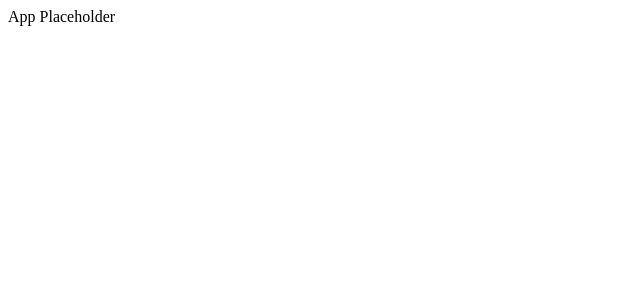
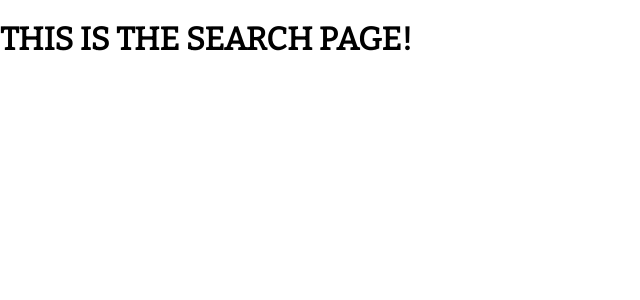
Before and after one commit to profydev/reddit-timer-MMathew93, a React (Create React App) app: page /search in a window 1280 px wide. Shown: the top 300 px of the page, without its empty margins (0-640 px from the left). Built offline with nearby package versions, Linux system fonts and the light colour scheme.

Commit message:
Installed fonts, added reset for browser styles, added global styling, added router and set up two pages

```diff
--- a/package.json
+++ b/package.json
@@ -6,8 +6,10 @@
     "@testing-library/jest-dom": "^5.11.0",
     "@testing-library/react": "^11.2.2",
     "@testing-library/user-event": "^12.0.11",
+    "normalize.css": "^8.0.1",
     "react": "^17.0.1",
     "react-dom": "^17.0.1",
+    "react-router-dom": "^5.2.0",
     "react-scripts": "^4.0.1"
   },
   "scripts": {
--- a/public/index.html
+++ b/public/index.html
@@ -10,6 +10,9 @@
       content="Web site created using create-react-app"
     />
     <link rel="apple-touch-icon" href="%PUBLIC_URL%/logo192.png" />
+    <!-- GOOGLE FONTS -->
+    <link rel="preconnect" href="https://fonts.gstatic.com">
+    <link href="https://fonts.googleapis.com/css2?family=Bitter&family=Montserrat&display=swap" rel="stylesheet">
     <!--
       manifest.json provides metadata used when your web app is installed on a
       user's mobile device or desktop. See https://developers.google.com/web/fundamentals/web-app-manifest/
--- a/src/App.js
+++ b/src/App.js
@@ -1,10 +1,21 @@
 import React from 'react';
+import { BrowserRouter, Switch, Route } from 'react-router-dom';
+import LandingPage from './Views/LandingPage';
+import SearchPage from './Views/SearchPage';
+import './Styling/App.css';
 
 function App() {
   return (
-    <div>
-      App Placeholder
-    </div>
+    <BrowserRouter>
+      <Switch>
+        <Route exact path="/">
+          <LandingPage />
+        </Route>
+        <Route exact path="/search">
+          <SearchPage />
+        </Route>
+      </Switch>
+    </BrowserRouter>
   );
 }
 
--- /dev/null
+++ b/src/Styling/App.css
@@ -0,0 +1,6 @@
+* {
+    padding: 0;
+    margin: 0;
+    box-sizing: border-box;
+    font-family: "Bitter", "Monsterrat", Arial, Helvetica, sans-serif;
+}
--- /dev/null
+++ b/src/Views/LandingPage.js
@@ -0,0 +1,13 @@
+import React from 'react';
+
+function LandingPage() {
+  return (
+    <div>
+      <h1>
+        THIS IS THE LANDING/HOME PAGE!
+      </h1>
+    </div>
+  );
+}
+
+export default LandingPage;
--- /dev/null
+++ b/src/Views/SearchPage.js
@@ -0,0 +1,13 @@
+import React from 'react';
+
+function SearchPage() {
+  return (
+    <div>
+      <h1>
+        THIS IS THE SEARCH PAGE!
+      </h1>
+    </div>
+  );
+}
+
+export default SearchPage;
--- a/src/index.js
+++ b/src/index.js
@@ -1,6 +1,7 @@
 import React from 'react';
 import ReactDOM from 'react-dom';
 import App from './App';
+import 'normalize.css';
 
 // eslint-disable-next-line react/jsx-filename-extension
 ReactDOM.render(<App />, document.getElementById('root'));
```
Also changed, not shown: 1 other file (tests, documents, lock files or other folders).
